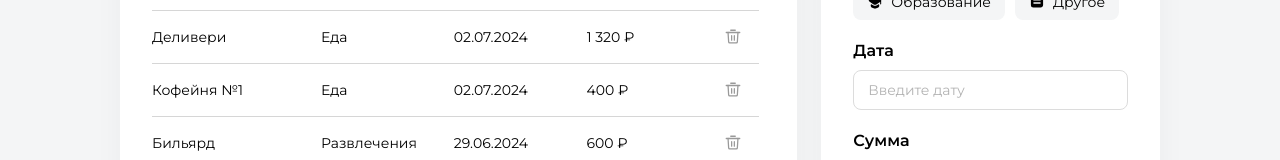
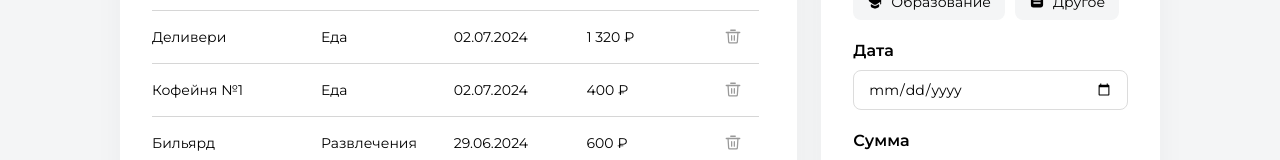
Before and after one commit to drdic/skypro-wallet, a Vue app: page / in a window 1280 px wide. Shown: the part 492-652 px from the top of the page. Built offline with nearby package versions, Linux system fonts and the light colour scheme.

Commit message:
добавил состояние ошибки в поля ввода

```diff
--- a/src/assets/theme.css
+++ b/src/assets/theme.css
@@ -18,6 +18,9 @@
   --color-accent-hover: #5c25c4;
   --color-accent-light: #f1ebfd;
   --color-accent-border: #d9b6ff;
+
+  --color-danger: #cc2b2b;
+  --color-danger-light: #fdeaea;
 
   --color-category-food: #d9b6ff;
   --color-category-transport: #ffb53d;
@@ -47,4 +50,7 @@
   --color-accent-hover: #8a55f0;
   --color-accent-light: #2b2140;
   --color-accent-border: #7334ea;
+
+  --color-danger: #ff6b6b;
+  --color-danger-light: #3a1f24;
 }
--- a/src/components/BaseInput.vue
+++ b/src/components/BaseInput.vue
@@ -1,16 +1,29 @@
 <template>
+  <div class="base-input-field">
     <input
+      :id="id"
       :type="type"
       :value="modelValue"
       :placeholder="placeholder"
       :autocomplete="autocomplete"
+      :disabled="disabled"
+      :aria-invalid="Boolean(error)"
+      :aria-describedby="error ? `${id}-error` : undefined"
+      :inputmode="inputmode"
       class="base-input"
+      :class="{ 'base-input_invalid': error }"
       @input="$emit('update:modelValue', $event.target.value)"
     />
+    <p v-if="error" :id="`${id}-error`" class="base-input__error">{{ error }}</p>
+  </div>
 </template>
 
 <script setup>
 defineProps({
+  id: {
+    type: String,
+    default: 'base-input',
+  },
   modelValue: {
     type: [String, Number],
     default: '',
@@ -27,12 +40,31 @@ defineProps({
     type: String,
     default: 'off',
   },
+  inputmode: {
+    type: String,
+    default: undefined,
+  },
+  error: {
+    type: String,
+    default: '',
+  },
+  disabled: {
+    type: Boolean,
+    default: false,
+  },
 })
 
 defineEmits(['update:modelValue'])
 </script>
 
 <style scoped>
+.base-input-field {
+  display: flex;
+  flex-direction: column;
+  gap: 6px;
+  min-width: 0;
+}
+
 .base-input {
   width: 100%;
   height: 40px;
@@ -57,4 +89,21 @@ defineEmits(['update:modelValue'])
   border-color: var(--color-accent);
   background-color: var(--color-accent-light);
 }
+
+.base-input_invalid,
+.base-input_invalid:focus {
+  border-color: var(--color-danger);
+  background-color: var(--color-danger-light);
+}
+
+.base-input:disabled {
+  opacity: 0.6;
+  cursor: not-allowed;
+}
+
+.base-input__error {
+  font-size: 12px;
+  line-height: 16px;
+  color: var(--color-danger);
+}
 </style>
--- a/src/components/NewExpenseForm.vue
+++ b/src/components/NewExpenseForm.vue
@@ -2,13 +2,15 @@
   <section class="new-expense">
     <h2 class="new-expense__title">Новый расход</h2>
 
-    <form class="new-expense__form" @submit.prevent="$emit('submit')">
+    <form class="new-expense__form" novalidate @submit.prevent="$emit('submit')">
       <div class="new-expense__field">
         <label class="new-expense__label" for="expense-description">Описание</label>
         <BaseInput
           id="expense-description"
           :model-value="description"
           placeholder="Введите описание"
+          :error="errors.description"
+          :disabled="disabled"
           @update:model-value="$emit('update:description', $event)"
         />
       </div>
@@ -22,12 +24,14 @@
             type="button"
             class="new-expense__category"
             :class="{ 'new-expense__category_active': category.id === selectedCategory }"
+            :disabled="disabled"
             @click="$emit('update:selectedCategory', category.id)"
           >
             <BaseIcon :name="category.icon" :size="16" />
             <span>{{ category.title }}</span>
           </button>
         </div>
+        <p v-if="errors.category" class="new-expense__error">{{ errors.category }}</p>
       </div>
 
       <div class="new-expense__field">
@@ -35,7 +39,10 @@
         <BaseInput
           id="expense-date"
           :model-value="date"
-          placeholder="Введите дату"
+          type="date"
+          placeholder="ГГГГ-ММ-ДД"
+          :error="errors.date"
+          :disabled="disabled"
           @update:model-value="$emit('update:date', $event)"
         />
       </div>
@@ -45,12 +52,19 @@
         <BaseInput
           id="expense-amount"
           :model-value="amount"
+          inputmode="decimal"
           placeholder="Введите сумму"
+          :error="errors.amount"
+          :disabled="disabled"
           @update:model-value="$emit('update:amount', $event)"
         />
       </div>
 
-      <BaseButton type="submit">Добавить новый расход</BaseButton>
+      <p v-if="errors.form" class="new-expense__error" role="alert">{{ errors.form }}</p>
+
+      <BaseButton type="submit" :disabled="disabled">
+        {{ disabled ? 'Добавляем...' : 'Добавить новый расход' }}
+      </BaseButton>
     </form>
   </section>
 </template>
@@ -77,6 +91,14 @@ defineProps({
   amount: {
     type: [String, Number],
     default: '',
+  },
+  errors: {
+    type: Object,
+    default: () => ({}),
+  },
+  disabled: {
+    type: Boolean,
+    default: false,
   },
 })
 
@@ -126,6 +148,12 @@ const categories = CATEGORIES
   color: var(--color-text-primary);
 }
 
+.new-expense__error {
+  font-size: 12px;
+  line-height: 16px;
+  color: var(--color-danger);
+}
+
 .new-expense__categories {
   display: flex;
   flex-wrap: wrap;
@@ -149,7 +177,7 @@ const categories = CATEGORIES
     color 0.2s ease-in-out;
 }
 
-.new-expense__category:hover {
+.new-expense__category:hover:not(:disabled) {
   background-color: var(--color-accent-light);
 }
 
@@ -158,6 +186,11 @@ const categories = CATEGORIES
   color: var(--color-accent);
 }
 
+.new-expense__category:disabled {
+  opacity: 0.6;
+  cursor: not-allowed;
+}
+
 @media screen and (max-width: 768px) {
   .new-expense {
     padding: 20px 16px;
```
Lines whose indentation alone changed are shown as unchanged.
